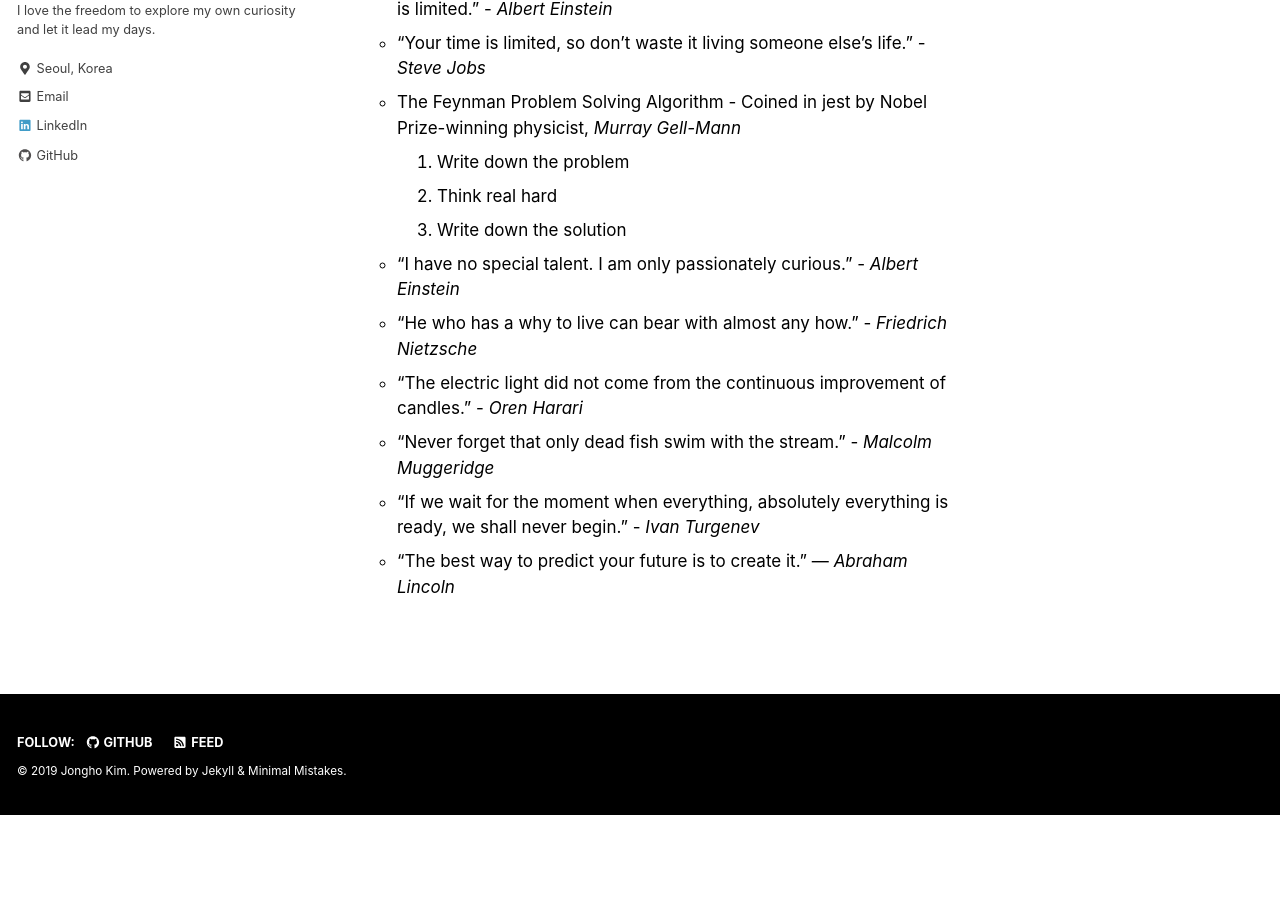
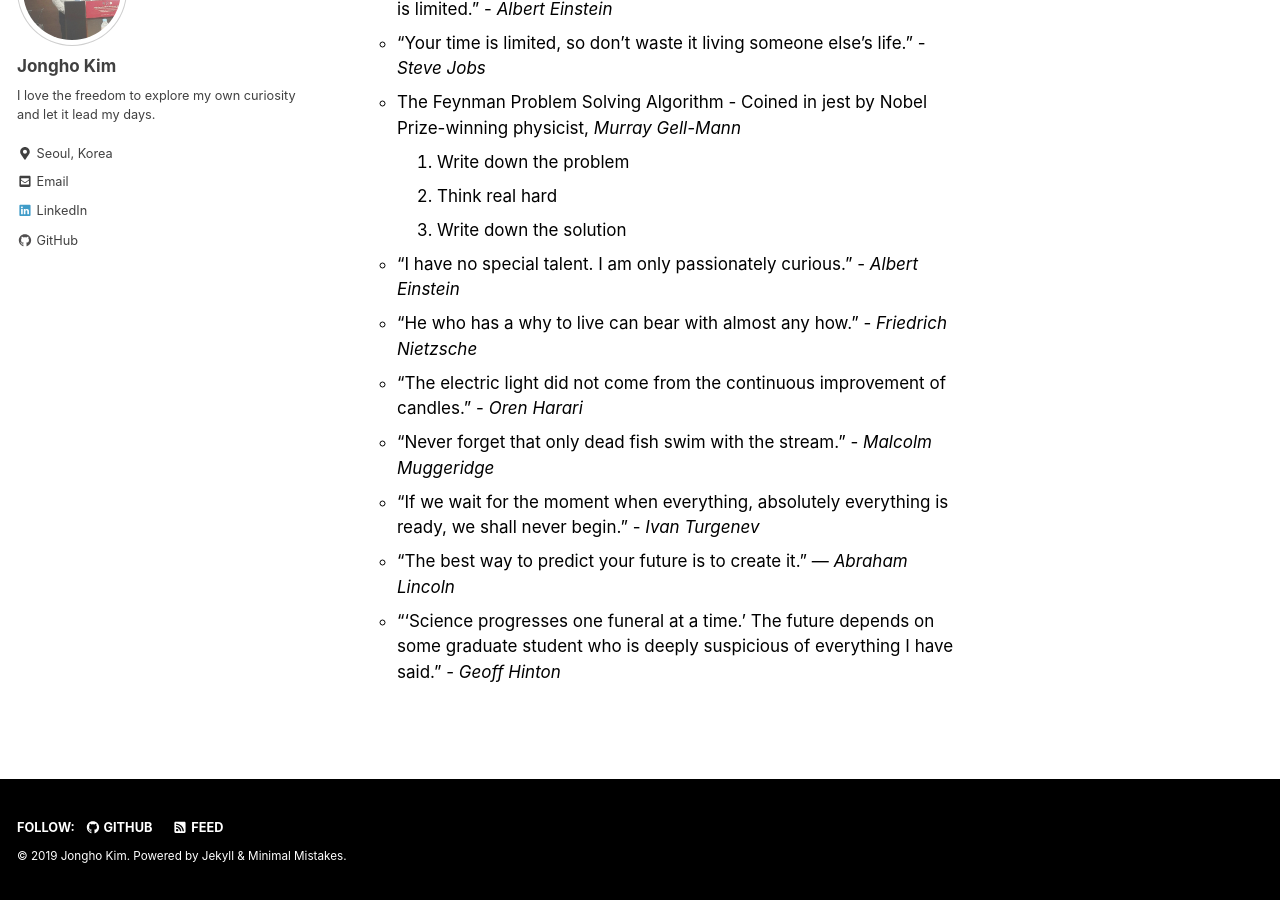
Before and after one commit to jonghkim/jonghkim.github.io, a Jekyll site: the page built from index.md, in a window 1280 px wide and 900 px high, scrolled down 656 px. Built offline with Jekyll 4.4.1, drawn with Linux system fonts in a browser that asks for light colours; nearby versions of some CDN libraries; before the commit the page ends 1471 px from its top, so only the background shows below that.

Commit message:
update index

```diff
--- a/index.md
+++ b/index.md
@@ -21,3 +21,4 @@ Welcome :)
     - "Never forget that only dead fish swim with the stream." - *Malcolm Muggeridge*
     - “If we wait for the moment when everything, absolutely everything is ready, we shall never begin.” - *Ivan Turgenev*
     - “The best way to predict your future is to create it.” ― *Abraham Lincoln*
+    - "'Science progresses one funeral at a time.' The future depends on some graduate student who is deeply suspicious of everything I have said." - *Geoff Hinton*
```
